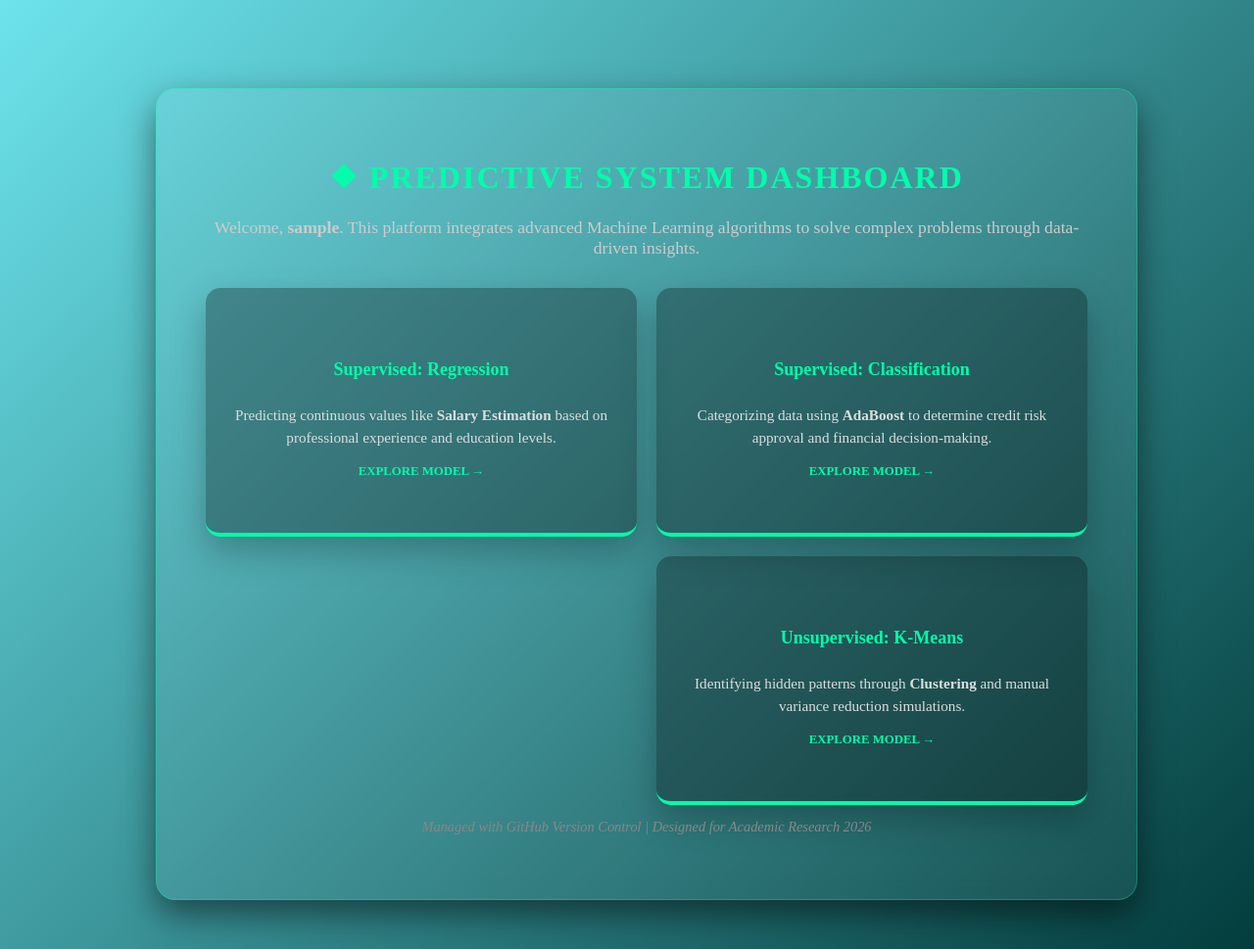
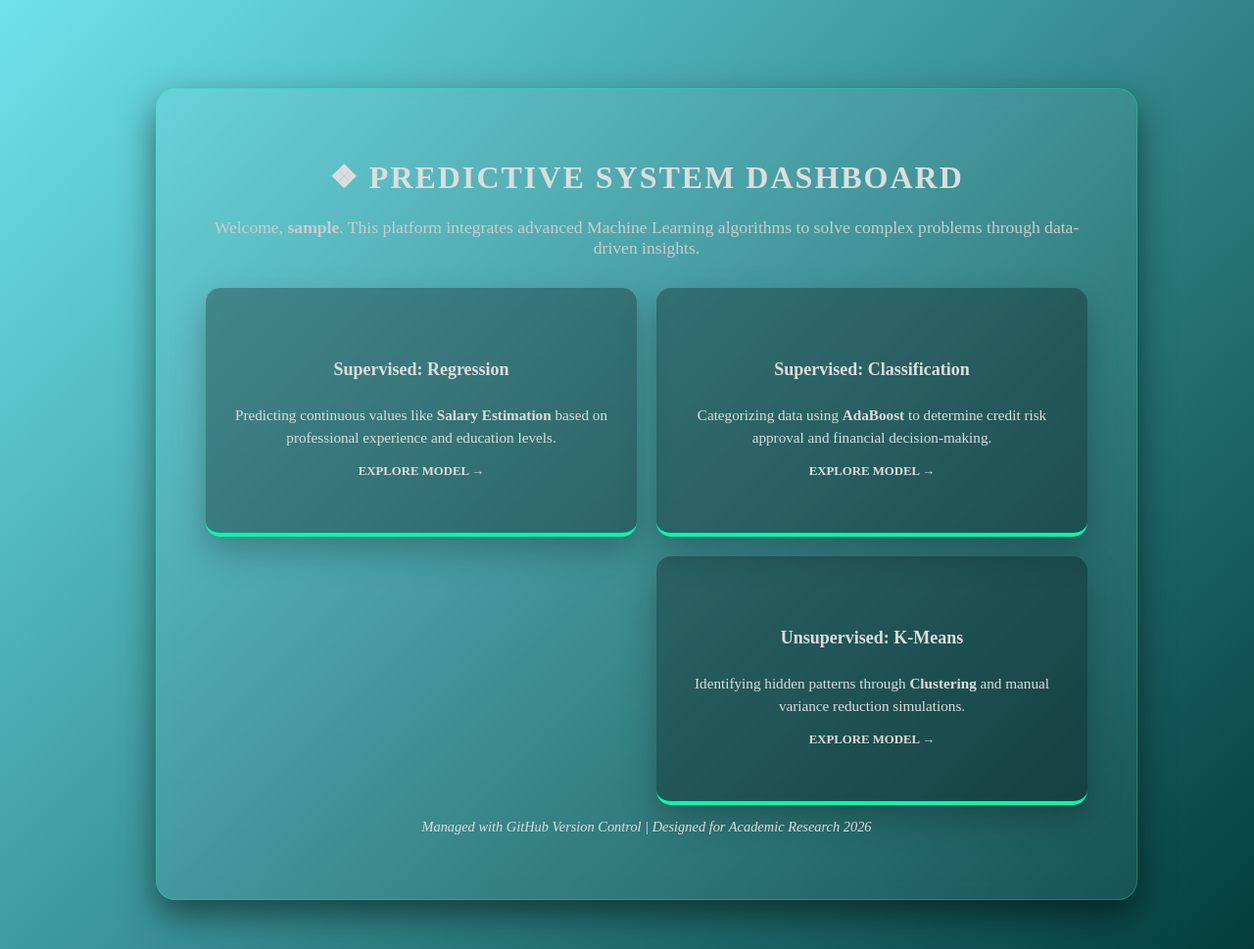
Before and after one commit to KAHS1299/sistema-predictivo-academico, a Flask app: page /dashboard in a window 1280 px wide. Shown: the part 80-1049 px from the top of the page at 98% size. Run offline with Flask 3, Linux system fonts and the light colour scheme; the visitor is signed in with stand-in values (Sample User, id 1).

Commit message:
Update dashboard.html

```diff
--- a/templates/dashboard.html
+++ b/templates/dashboard.html
@@ -4,7 +4,7 @@
 <div class="dashboard-container" style="padding: 50px 20px; font-family: 'Times New Roman', serif;">
     <div class="dashboard-card" style="max-width: 900px; margin: 0 auto; background: rgba(255, 255, 255, 0.05); backdrop-filter: blur(10px); border-radius: 20px; border: 1px solid rgba(0, 255, 170, 0.3); padding: 50px; color: white; box-shadow: 0 15px 35px rgba(0,0,0,0.5);">
 
-        <h1 class="fw-bold text-center" style="color: #00ffaa; letter-spacing: 2px;">❖ PREDICTIVE SYSTEM DASHBOARD</h1>
+        <h1 class="fw-bold text-center" style="color: #ddd; letter-spacing: 2px;">❖ PREDICTIVE SYSTEM DASHBOARD</h1>
 
         <p class="text-center mt-3 mb-5" style="font-size: 1.1rem; color: #ccc;">
             Welcome, <b>{{ user }}</b>. This platform integrates advanced Machine Learning algorithms to solve complex problems through data-driven insights.
@@ -13,27 +13,27 @@
         <div class="features" style="display: grid; grid-template-columns: repeat(auto-fit, minmax(250px, 1fr)); gap: 20px;">
 
             <div class="feature-box" style="background: rgba(0, 0, 0, 0.3); padding: 25px; border-radius: 15px; border-bottom: 4px solid #00ffaa;">
-                <h3 style="color: #00ffaa;">Supervised: Regression</h3>
+                <h3 style="color: #ddd;">Supervised: Regression</h3>
                 <p style="font-size: 0.95rem; color: #ddd;">Predicting continuous values like <b>Salary Estimation</b> based on professional experience and education levels.</p>
-                <a href="/linear_explanation" style="color: #00ffaa; text-decoration: none; font-size: 0.8rem; font-weight: bold;">EXPLORE MODEL →</a>
+                <a href="/linear_explanation" style="color: #ddd; text-decoration: none; font-size: 0.8rem; font-weight: bold;">EXPLORE MODEL →</a>
             </div>
 
             <div class="feature-box" style="background: rgba(0, 0, 0, 0.3); padding: 25px; border-radius: 15px; border-bottom: 4px solid #00ffaa;">
-                <h3 style="color: #00ffaa;">Supervised: Classification</h3>
+                <h3 style="color: #ddd;">Supervised: Classification</h3>
                 <p style="font-size: 0.95rem; color: #ddd;">Categorizing data using <b>AdaBoost</b> to determine credit risk approval and financial decision-making.</p>
-                <a href="/classification_explanation" style="color: #00ffaa; text-decoration: none; font-size: 0.8rem; font-weight: bold;">EXPLORE MODEL →</a>
+                <a href="/classification_explanation" style="color: #ddd; text-decoration: none; font-size: 0.8rem; font-weight: bold;">EXPLORE MODEL →</a>
             </div>
 
             <div class="feature-box" style="background: rgba(0, 0, 0, 0.3); padding: 25px; border-radius: 15px; border-bottom: 4px solid #00ffaa;">
-                <h3 style="color: #00ffaa;">Unsupervised: K-Means</h3>
+                <h3 style="color: #ddd;">Unsupervised: K-Means</h3>
                 <p style="font-size: 0.95rem; color: #ddd;">Identifying hidden patterns through <b>Clustering</b> and manual variance reduction simulations.</p>
-                <a href="/unsupervised_basics" style="color: #00ffaa; text-decoration: none; font-size: 0.8rem; font-weight: bold;">EXPLORE MODEL →</a>
+                <a href="/unsupervised_basics" style="color: #ddd; text-decoration: none; font-size: 0.8rem; font-weight: bold;">EXPLORE MODEL →</a>
             </div>
 
         </div>
 
         <div class="text-center mt-5">
-            <p style="font-style: italic; color: #888; font-size: 0.9rem;">
+            <p style="font-style: italic; color: #ddd; font-size: 0.9rem;">
                 Managed with GitHub Version Control | Designed for Academic Research 2026
             </p>
         </div>
```
